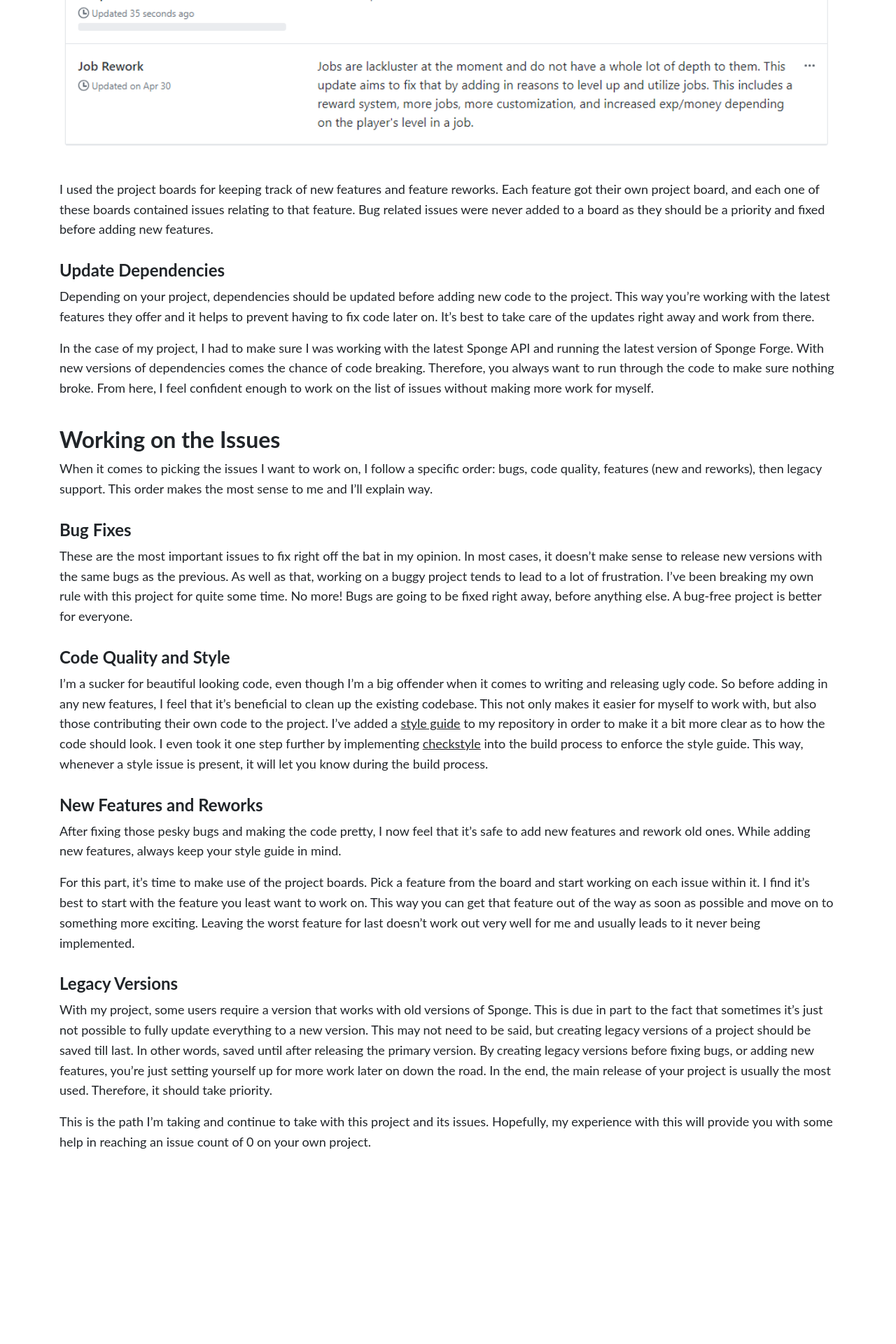
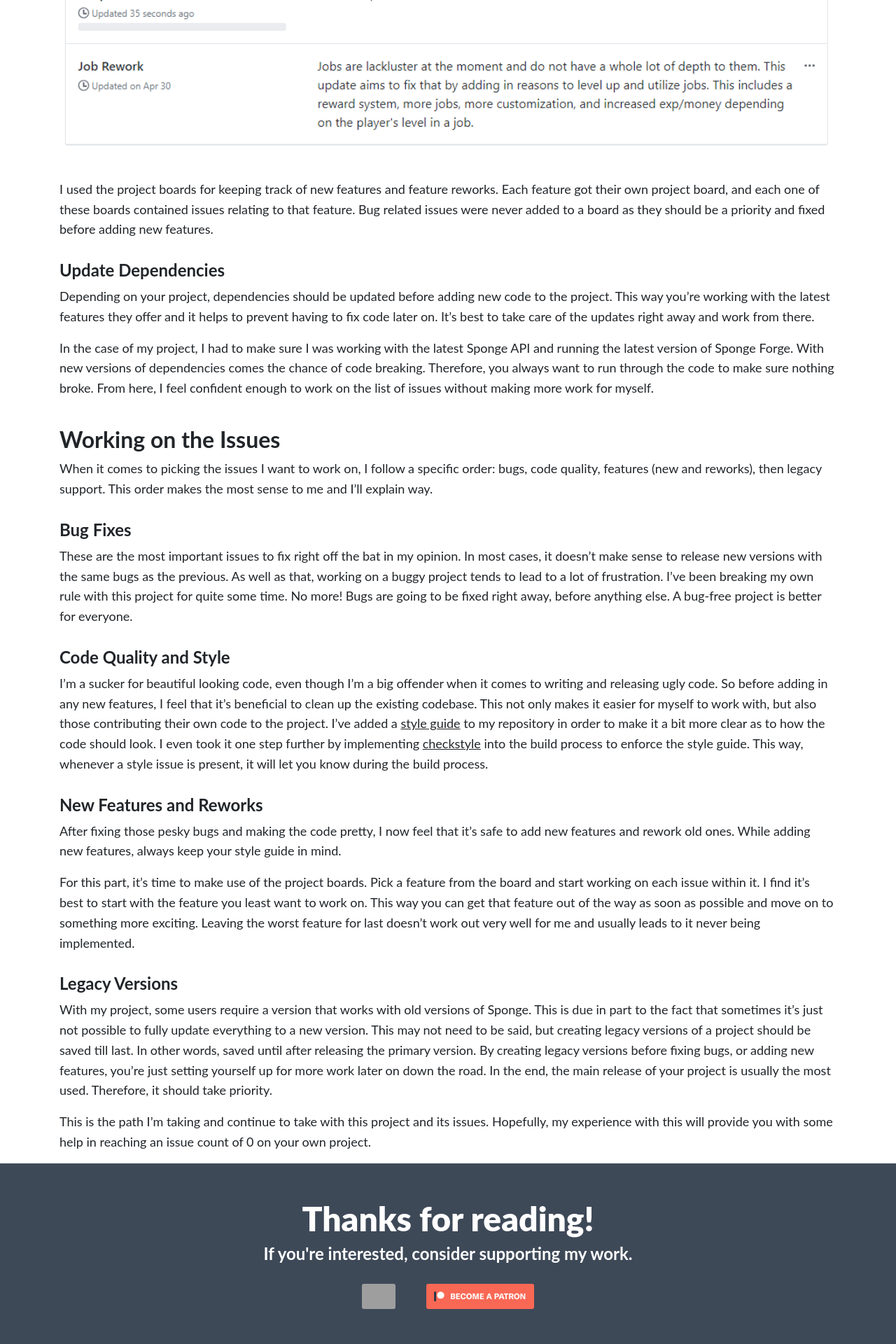
Before and after one commit to ericgrandt/erigitic.github.io, a Jekyll site: the page built from _posts/2018-12-15-handling-your-github-issues.md, in a window 1280 px wide. Shown: the part 2296-4216 px from the top of the page at 70% size. Built offline with Jekyll 4.4.1, drawn with Linux system fonts in a browser that asks for light colours; nearby versions of some CDN libraries; before the commit the page ends 3958 px from its top, so only the background shows below that; grey boxes are pictures that could not be loaded.

Commit message:
More stuff

```diff
--- a/_layouts/post.html
+++ b/_layouts/post.html
@@ -15,3 +15,14 @@ layout: default
 		{{ content }}
 	</div>
 </article>
+
+<section class="support">
+	<div class="container">
+		<h1>Thanks for reading!</h1>
+		<h3>If you're interested, consider supporting my work.</h3>
+		<div class="items">
+			<a href="https://ko-fi.com/U6U6KLKJ" target="_blank"><img src="https://az743702.vo.msecnd.net/cdn/kofi1.png?v=0" alt="Buy Me a Coffee" /></a>
+			<a href="https://www.patreon.com/bePatron?u=223814" target="_blank"><img src="{{ site.baseurl }}/assets/img/become_a_patron_button.png" alt="Become a Patron"></a>
+		</div>
+	</div>
+</section>
--- a/_sass/pages/_post.scss
+++ b/_sass/pages/_post.scss
@@ -4,7 +4,7 @@
 			position: relative;
 			width: 100%;
 			height: 400px;
-			background-color: #3E4958;
+			background-color: $post-background;
 			color: white;
 			text-align: center;
 			margin-bottom: 20px;
@@ -64,5 +64,50 @@
 		h3 {
 			margin-top: 30px;
 		}
+
+		table {
+			margin: 1rem 0;
+		}
+
+		th, td {
+			padding: 0 1rem;
+			text-align: center;
+		}
+
+		.spoiler {
+			& {
+				filter: blur(5px);
+				transition: -webkit-filter 0.15s 0.15s;
+			}
+
+			&:hover {
+				filter: blur(0);
+			}
+		}
+	}
+
+	section.support {
+		& {
+			text-align: center;
+			padding: 50px 0;
+			background-color: $post-background;
+			color: white;
+		}
+
+		.items img {
+			& {
+				height: 36px;
+				border-radius: 3px;
+				margin-top: 20px
+			}
+
+			&:first-of-type {
+				margin-right: 20px;
+			}
+
+			&:last-of-type {
+				margin-left: 20px;
+			}
+		}
 	}
 }
--- a/_sass/variables/_colors.scss
+++ b/_sass/variables/_colors.scss
@@ -7,5 +7,7 @@ $text-blue: #1ED2F4;
 $button-outline-color: #DA044B;
 $button-hover-color: #DA044B;
 
+$post-background: #3E4958;
+
 $form-color: rgba(255, 255, 255, 0.25);
 $placeholder-color: rgba(255, 255, 255, 0.5);
--- a/assets/js/main.js
+++ b/assets/js/main.js
@@ -11,4 +11,9 @@ $(document).ready(function () {
 			scrollTop: $('#contact').offset().top
 		}, 500);
 	});
+
+	$('.spoiler').on( 'click', function (e) {
+		$(this).toggleClass('spoiler');
+		e.stopPropagation();
+	});
 });
```
Also changed, not shown: assets/img/become_a_patron_button.png (added), 1 other file.
